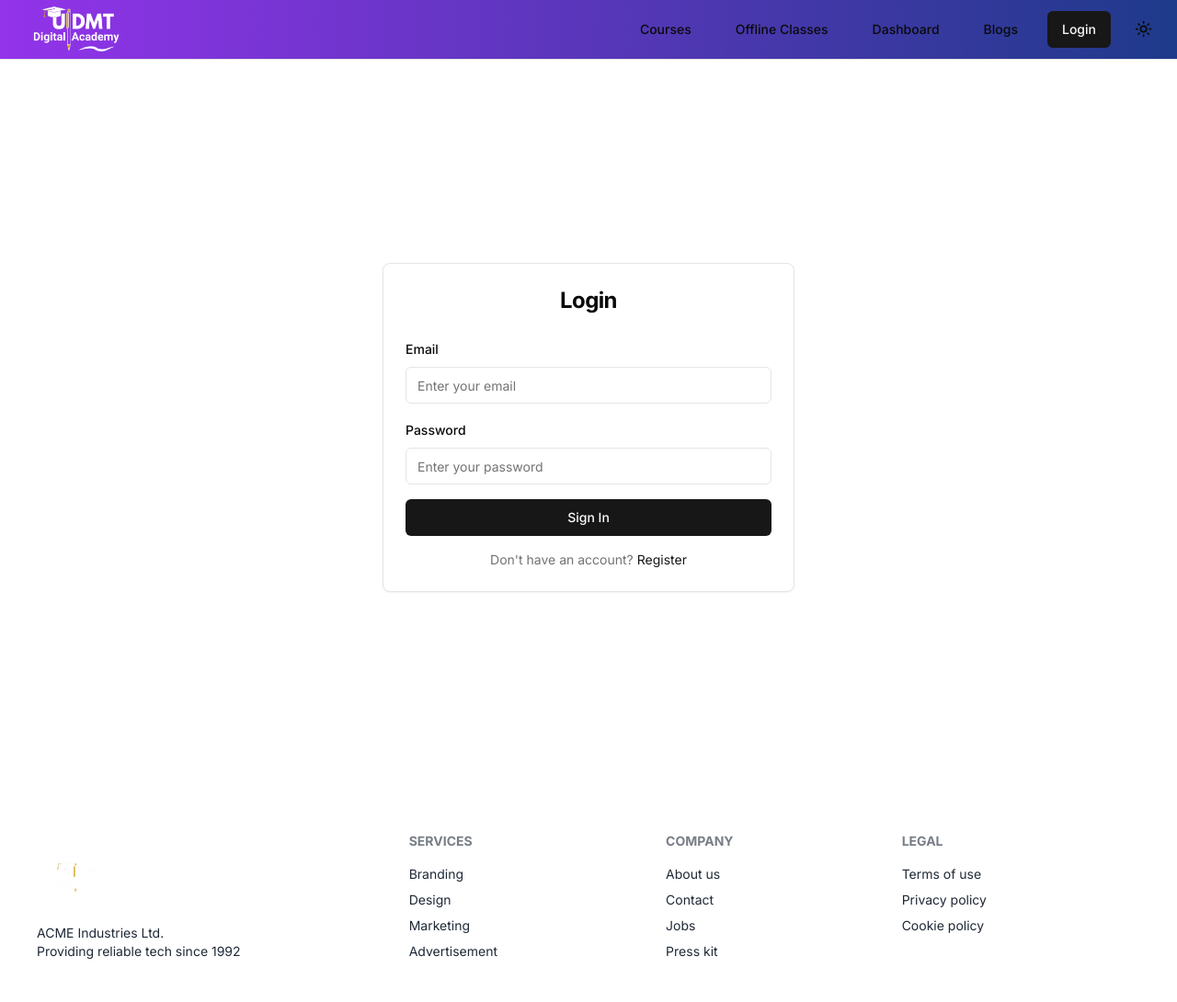
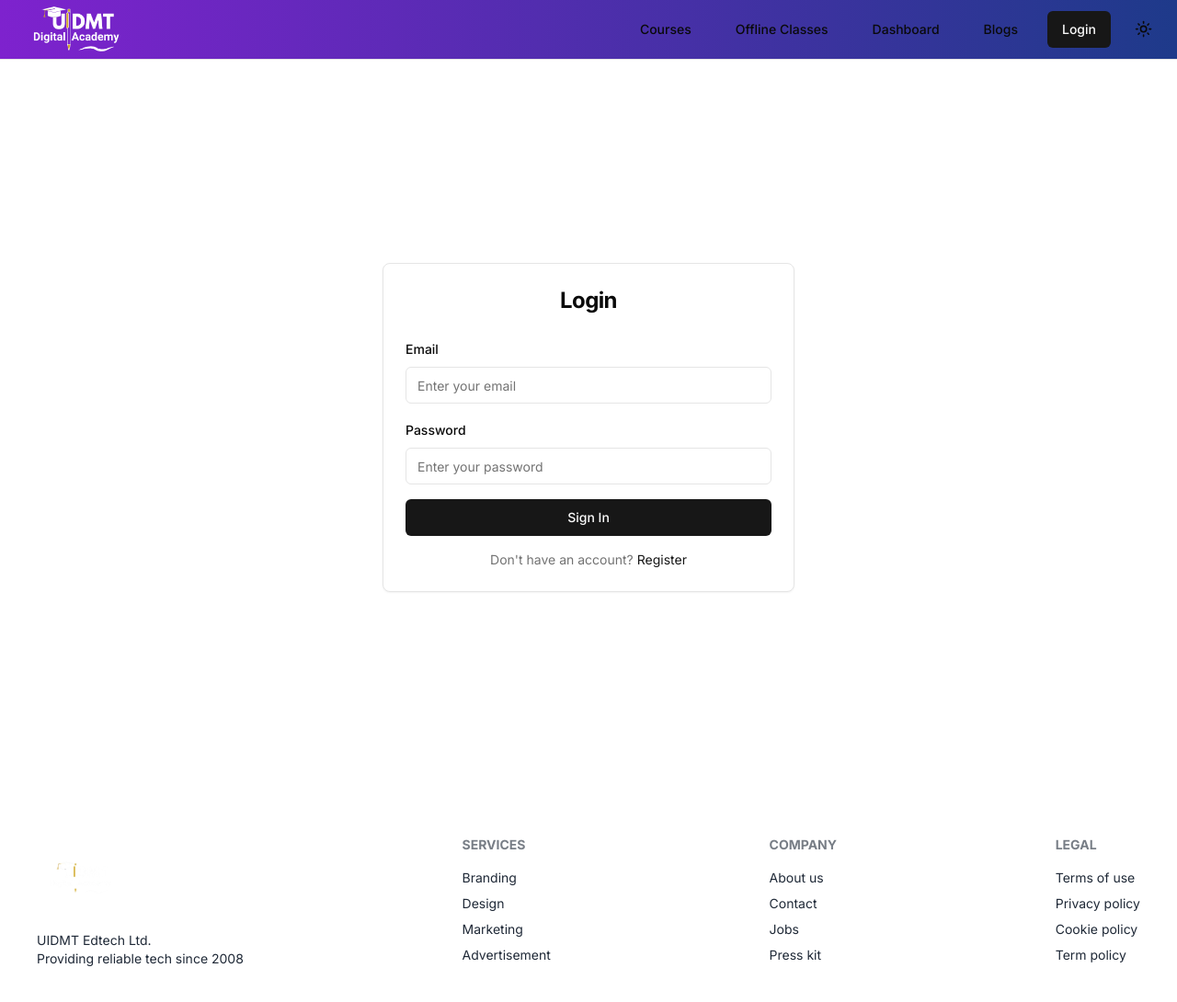
Before and after one commit to princedubey/uidmt, a Next.js app: page /login in a window 1280 px wide. Shown: the top 1090 px of the page at 92% size. Built offline with nearby package versions, Linux system fonts and the light colour scheme.

Commit message:
update: some ui fixes

```diff
--- a/app/globals.css
+++ b/app/globals.css
@@ -45,7 +45,7 @@
     --radius: 0.5rem;
   }
   .dark {
-    --background: 0 0% 3.9%;
+    --background: 220 42% 10.5%;
     --foreground: 0 0% 98%;
     --card: 0 0% 3.9%;
     --card-foreground: 0 0% 98%;
--- a/app/page.tsx
+++ b/app/page.tsx
@@ -20,8 +20,8 @@ export default function Home() {
       <Hero />
       <div className="max-w-7xl mx-auto bg-gradient-to-br dark:from-gray-900">
         {/* Why Choose Us Section */}
-        <div ref={ref} className="mt-24 text-center">
-          <h2 className="text-3xl font-bold mb-8">Why Choose Us</h2>
+        <div ref={ref} className="mt-12 text-center">
+          <h2 className="text-4xl md:text-6xl font-extrabold bg-gradient-to-br from-primary to-secondary bg-clip-text text-transparent uppercase mb-8">What makes us different</h2>
           <div className="grid grid-cols-1 gap-8 sm:grid-cols-2 lg:grid-cols-4">
             <div>
               <h3 className="text-5xl font-bold text-primary">
@@ -71,7 +71,7 @@ export default function Home() {
 
         {/* Features Section */}
         <div className="mt-24 text-center">
-          <h2 className="text-3xl font-bold mb-6">What We Serve</h2>
+        <h2 className="text-4xl md:text-6xl font-extrabold bg-gradient-to-br from-primary to-secondary bg-clip-text text-transparent uppercase mb-8">What We Serve</h2>
           <div className="grid grid-cols-1 gap-8 sm:grid-cols-2 lg:grid-cols-3">
             <div className="flex flex-col items-center p-6  rounded-lg shadow-sm">
               <GraduationCap className="h-12 w-12 mb-4 text-primary" />
@@ -100,9 +100,7 @@ export default function Home() {
 
         {/* Featured Courses Section */}
         <div className="mt-16 max-w-7xl mx-auto px-4 sm:px-6 lg:px-8">
-          <h2 className="text-3xl font-bold text-center mb-8">
-            Featured Courses
-          </h2>
+        <h2 className="text-4xl text-center md:text-6xl font-extrabold bg-gradient-to-br from-primary to-secondary bg-clip-text text-transparent uppercase mb-8">Featured Courses</h2>
           <div className="grid grid-cols-1 sm:grid-cols-2 lg:grid-cols-3 gap-8">
                       {courses.map((course) => (
                         <CourseCard
@@ -118,7 +116,7 @@ export default function Home() {
 
         {/* Testimonials Section */}
         <div className="mt-16 max-w-7xl mx-auto px-4 sm:px-6 lg:px-8 text-center">
-          <h2 className="text-3xl font-bold mb-8">What Our Students Say</h2>
+        <h2 className="text-4xl text-center md:text-6xl font-extrabold bg-gradient-to-br from-primary to-secondary bg-clip-text text-transparent uppercase mb-8">What Our Students Say</h2>
           <div className="grid grid-cols-1 sm:grid-cols-2 lg:grid-cols-3 gap-8">
             {Array(3)
               .fill(null)
--- a/app/stores/auth-store.ts
+++ b/app/stores/auth-store.ts
@@ -40,7 +40,9 @@ export const useAuthStore = create<IAuthStore>((set) => ({
         }
     },
 
-    logout: () => {},
-
+    logout: () => {
+        Cookies.remove('access_token')
+        window.location.reload()
+    },
 
 }))
--- a/components/footer.tsx
+++ b/components/footer.tsx
@@ -8,18 +8,16 @@ type Props = {};
 const Footer = (props: Props) => {
   return (
     <>
-      <footer className="footer bg-gradient-to-r dark:from-gray-900 text-base-content p-10">
+      <footer className="flex footer bg-gradient-to-r max-w-7xl mx-auto dark:from-gray-900 items-center justify-between text-base-content p-10">
         <aside>
-          <div className="relative">
-          <Link href="/">
-          <Image src={logo} alt="Logo" width={100}/>
+          <Link href="/" className="hover:scale-150 transition-all">
+          <Image src={logo} alt="Logo" width={100} />
         </Link>
         <p>
-            ACME Industries Ltd.
+            UIDMT Edtech Ltd.
             <br />
-            Providing reliable tech since 1992
+            Providing reliable tech since 2008
           </p>
-          </div>
         </aside>
         <nav>
           <h6 className="footer-title">Services</h6>
@@ -40,6 +38,7 @@ const Footer = (props: Props) => {
           <a className="link link-hover">Terms of use</a>
           <a className="link link-hover">Privacy policy</a>
           <a className="link link-hover">Cookie policy</a>
+          <a className="link link-hover">Term policy</a>
         </nav>
       </footer>
     </>
--- a/components/hero.tsx
+++ b/components/hero.tsx
@@ -14,10 +14,10 @@ export default function Hero() {
     <main className="h-auto w-screen bg-gradient-to-br dark:from-gray-900">
       <div className="max-w-7xl mx-auto px-4 sm:px-6 lg:px-8 py-12">
       {/* Hero Section */}
-        <div className="grid lg:grid-cols-2 gap-12 items-center">
+        <div className="grid lg:grid-cols-2 gap-12 items-center text-center lg:text-left">
           <div className="space-y-6">
             <h1 className="text-4xl md:text-6xl font-bold">
-              Bharat&apos;s{" "}
+              India&apos;s{" "}
               <span className="bg-clip-text text-transparent bg-gradient-to-r from-purple-600 to-blue-500">
                 Biggest & Most Trusted
               </span>
@@ -33,7 +33,7 @@ export default function Hero() {
             </Button>
           </div>
 
-          <div className="relative">
+          <div className="relative hidden lg:block">
             <div>
               <Image
                 src={heroImage}
--- a/components/navbar.tsx
+++ b/components/navbar.tsx
@@ -16,7 +16,7 @@ export default function Navbar() {
   const toggleSidebar = () => setSidebarOpen(!isSidebarOpen);
 
   return (
-    <nav className="border-b bg-gradient-to-r from-purple-600 to-blue-900">
+    <nav className="border-b bg-gradient-to-r from-purple-700 to-blue-900">
       <div className="flex h-16 items-center px-4 max-w-7xl mx-auto justify-between">
         {/* Logo Section */}
         <Link href="/" className="flex items-center font-semibold">
```
Also changed, not shown: 1 other file (tests, documents, lock files or other folders).
